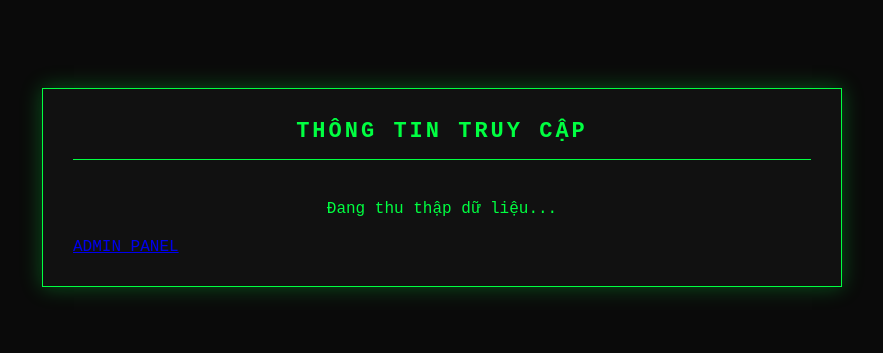
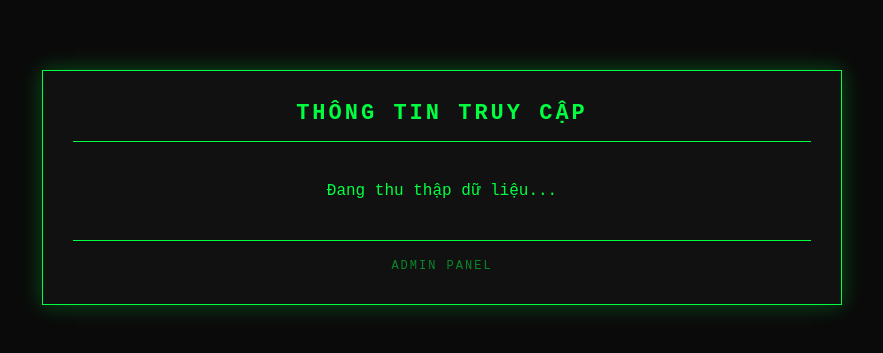
Before and after one commit to dytoan/check-v1, a plain HTML site: page index.html in a window 1280 px wide. Shown: the part 213-566 px from the top of the page, without its empty margins (198-1081 px from the left). Drawn offline with nearby package versions, Linux system fonts and the light colour scheme; no server answers.

Commit message:
style.css

```diff
--- a/style.css
+++ b/style.css
@@ -77,3 +77,23 @@ h2 {
 .hidden {
     display: none;
 }
+
+.admin-link {
+    text-align: center;
+    margin-top: 20px;
+    padding-top: 15px;
+    border-top: 1px solid #00ff41;
+}
+
+.admin-link a {
+    color: #00ff41;
+    font-size: 12px;
+    opacity: 0.5;
+    text-decoration: none;
+    letter-spacing: 2px;
+}
+
+.admin-link a:hover {
+    opacity: 1;
+    text-decoration: underline;
+}
```
